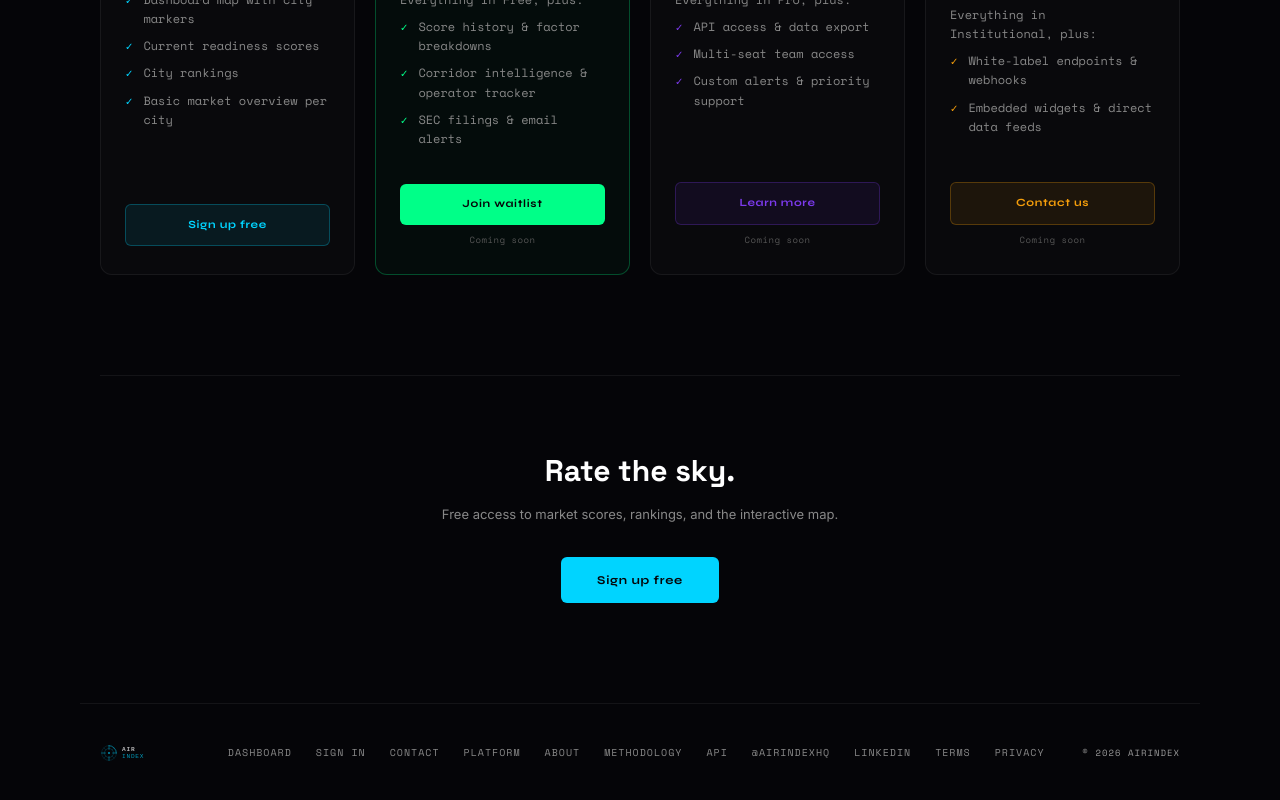
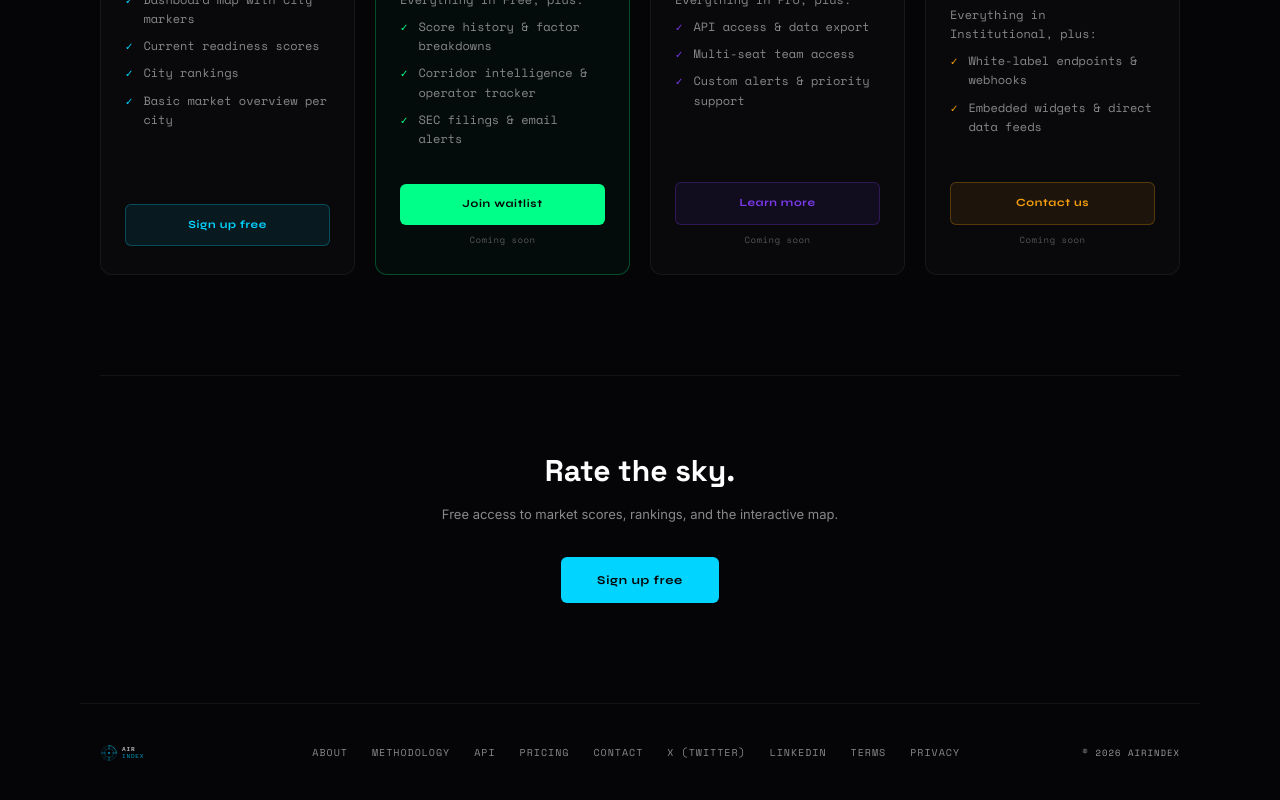
Before and after one commit to Xdrum1/airgrid, a Next.js app: page / in a window 1280 px wide. Shown: the part 3942-4742 px from the top of the page. Built offline with nearby package versions, Linux system fonts and the light colour scheme; no server answers; the database is empty.

Commit message:
Clean up footers: remove sign-in/dashboard, label X link
Landing footer: removed DASHBOARD, SIGN IN, PLATFORM; added PRICING,
CONTACT; renamed @AIRINDEXHQ to X (TWITTER).
Pricing/contact footers: removed DASHBOARD link.

```diff
--- a/src/app/(landing)/page.tsx
+++ b/src/app/(landing)/page.tsx
@@ -1292,30 +1292,6 @@ export default async function LandingPage() {
           </div>
           <div className="landing-footer-links" style={{ display: "flex", gap: 24 }}>
             <Link
-              href="/dashboard"
-              style={{ color: "#888", fontSize: 10, letterSpacing: 1, textDecoration: "none" }}
-            >
-              DASHBOARD
-            </Link>
-            <Link
-              href="/login"
-              style={{ color: "#888", fontSize: 10, letterSpacing: 1, textDecoration: "none" }}
-            >
-              SIGN IN
-            </Link>
-            <a
-              href="mailto:sales@airindex.io"
-              style={{ color: "#888", fontSize: 10, letterSpacing: 1, textDecoration: "none" }}
-            >
-              CONTACT
-            </a>
-            <a
-              href="/platform.html"
-              style={{ color: "#888", fontSize: 10, letterSpacing: 1, textDecoration: "none" }}
-            >
-              PLATFORM
-            </a>
-            <Link
               href="/about"
               style={{ color: "#888", fontSize: 10, letterSpacing: 1, textDecoration: "none" }}
             >
@@ -1333,13 +1309,25 @@ export default async function LandingPage() {
             >
               API
             </Link>
+            <Link
+              href="/pricing"
+              style={{ color: "#888", fontSize: 10, letterSpacing: 1, textDecoration: "none" }}
+            >
+              PRICING
+            </Link>
+            <Link
+              href="/contact"
+              style={{ color: "#888", fontSize: 10, letterSpacing: 1, textDecoration: "none" }}
+            >
+              CONTACT
+            </Link>
             <a
               href="https://x.com/AirIndexHQ"
               target="_blank"
               rel="noopener noreferrer"
               style={{ color: "#888", fontSize: 10, letterSpacing: 1, textDecoration: "none" }}
             >
-              @AIRINDEXHQ
+              X (TWITTER)
             </a>
             <a
               href="https://www.linkedin.com/company/AirIndexHQ"
--- a/src/app/contact/page.tsx
+++ b/src/app/contact/page.tsx
@@ -347,7 +347,7 @@ export default function ContactPage() {
         }}
       >
         <span style={{ color: "#777", fontSize: 9, letterSpacing: 1 }}>
-          © 2026 AIRINDEX · <Link href="/" style={{ color: "#777", textDecoration: "none" }}>HOME</Link> · <Link href="/about" style={{ color: "#777", textDecoration: "none" }}>ABOUT</Link> · <Link href="/pricing" style={{ color: "#777", textDecoration: "none" }}>PRICING</Link> · <Link href="/api" style={{ color: "#777", textDecoration: "none" }}>API</Link> · <Link href="/dashboard" style={{ color: "#777", textDecoration: "none" }}>DASHBOARD</Link> · <Link href="/terms" style={{ color: "#777", textDecoration: "none" }}>TERMS</Link> · <Link href="/privacy" style={{ color: "#777", textDecoration: "none" }}>PRIVACY</Link>
+          © 2026 AIRINDEX · <Link href="/" style={{ color: "#777", textDecoration: "none" }}>HOME</Link> · <Link href="/about" style={{ color: "#777", textDecoration: "none" }}>ABOUT</Link> · <Link href="/pricing" style={{ color: "#777", textDecoration: "none" }}>PRICING</Link> · <Link href="/api" style={{ color: "#777", textDecoration: "none" }}>API</Link> · <Link href="/terms" style={{ color: "#777", textDecoration: "none" }}>TERMS</Link> · <Link href="/privacy" style={{ color: "#777", textDecoration: "none" }}>PRIVACY</Link>
         </span>
       </footer>
     </div>
--- a/src/app/pricing/page.tsx
+++ b/src/app/pricing/page.tsx
@@ -172,7 +172,7 @@ export default function PricingPage() {
         }}
       >
         <span style={{ color: "#777", fontSize: 9, letterSpacing: 1 }}>
-          © 2026 AIRINDEX · <Link href="/" style={{ color: "#777", textDecoration: "none" }}>HOME</Link> · <Link href="/about" style={{ color: "#777", textDecoration: "none" }}>ABOUT</Link> · <Link href="/dashboard" style={{ color: "#777", textDecoration: "none" }}>DASHBOARD</Link> · <Link href="/methodology" style={{ color: "#777", textDecoration: "none" }}>METHODOLOGY</Link> · <Link href="/api" style={{ color: "#777", textDecoration: "none" }}>API</Link> · <Link href="/terms" style={{ color: "#777", textDecoration: "none" }}>TERMS</Link> · <Link href="/privacy" style={{ color: "#777", textDecoration: "none" }}>PRIVACY</Link>
+          © 2026 AIRINDEX · <Link href="/" style={{ color: "#777", textDecoration: "none" }}>HOME</Link> · <Link href="/about" style={{ color: "#777", textDecoration: "none" }}>ABOUT</Link> · <Link href="/methodology" style={{ color: "#777", textDecoration: "none" }}>METHODOLOGY</Link> · <Link href="/api" style={{ color: "#777", textDecoration: "none" }}>API</Link> · <Link href="/terms" style={{ color: "#777", textDecoration: "none" }}>TERMS</Link> · <Link href="/privacy" style={{ color: "#777", textDecoration: "none" }}>PRIVACY</Link>
         </span>
       </footer>
     </div>
```
